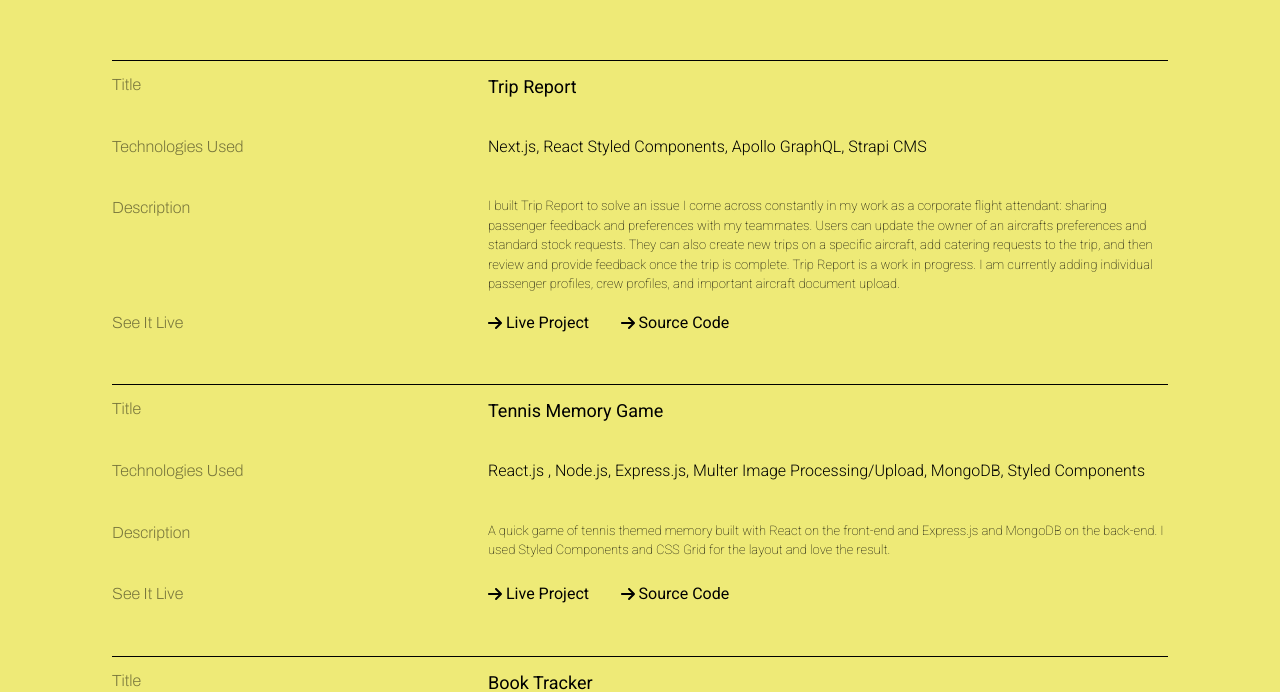
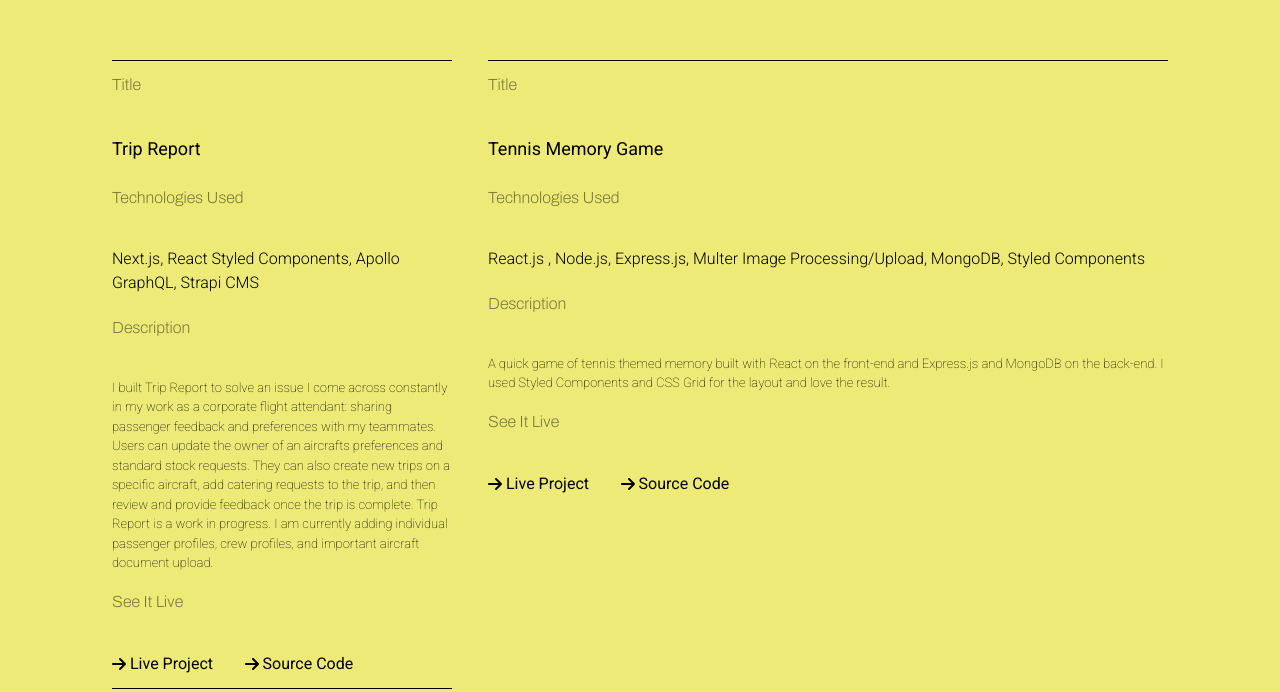
Before and after one commit to nongrubl89/portfolio-mio, a Next.js app: page / in a window 1280 px wide. Shown: the part 1200-1892 px from the top of the page. Built offline with nearby package versions, Linux system fonts and the light colour scheme.

Commit message:
added unique key to each portfolio project

```diff
--- a/components/Portfolio.js
+++ b/components/Portfolio.js
@@ -10,7 +10,7 @@ const projects = [
     Description:
       'I built Trip Report to solve an issue I come across constantly in my work as a corporate flight attendant: sharing passenger feedback and preferences with my teammates. Users can update the owner of an aircrafts preferences and standard stock requests. They can also create new trips on a specific aircraft, add catering requests to the trip, and then review and provide feedback once the trip is complete. Trip Report is a work in progress. I am currently adding individual passenger profiles, crew profiles, and important aircraft document upload.',
     SourceCode: 'https://github.com/nongrubl89/Trip-Report',
-    LiveProject: 'https://trip-report-d9g2.vercel.app/',
+    LiveProject: 'https://trip-report-alpha.vercel.app/',
   },
   {
     name: 'Tennis Memory Game',
@@ -93,8 +93,8 @@ export default function Portfolio() {
   return (
     <Frame>
       <PortfolioContainer>
-        {projects.map((project) => (
-          <>
+        {projects.map((project, i) => (
+          <div key={i}>
             <hr
               style={{
                 border: '0',
@@ -132,7 +132,7 @@ export default function Portfolio() {
             <MyButton type="button">Live Project</MyButton> */}
             </ButtonDiv>
             {/* <Line /> */}
-          </>
+          </div>
         ))}
       </PortfolioContainer>
     </Frame>
```
